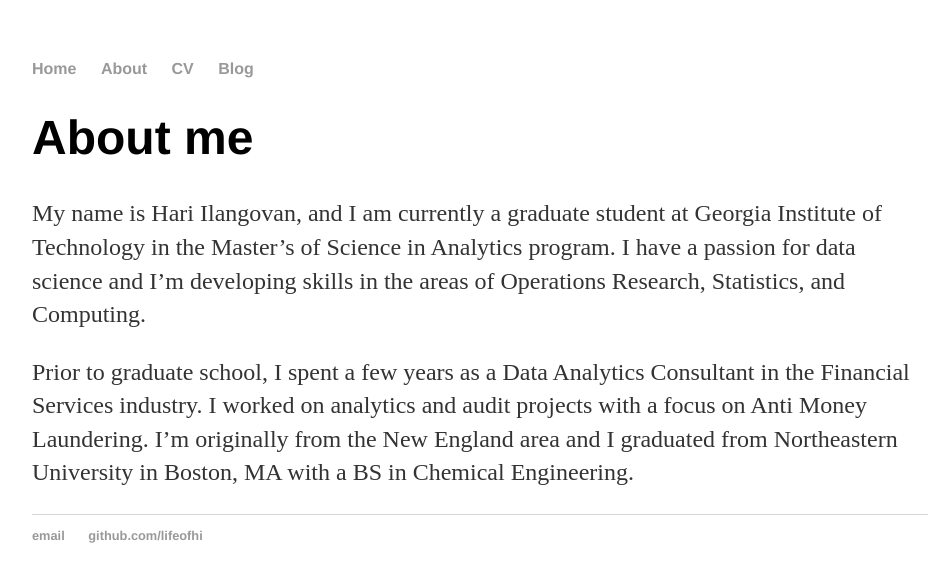
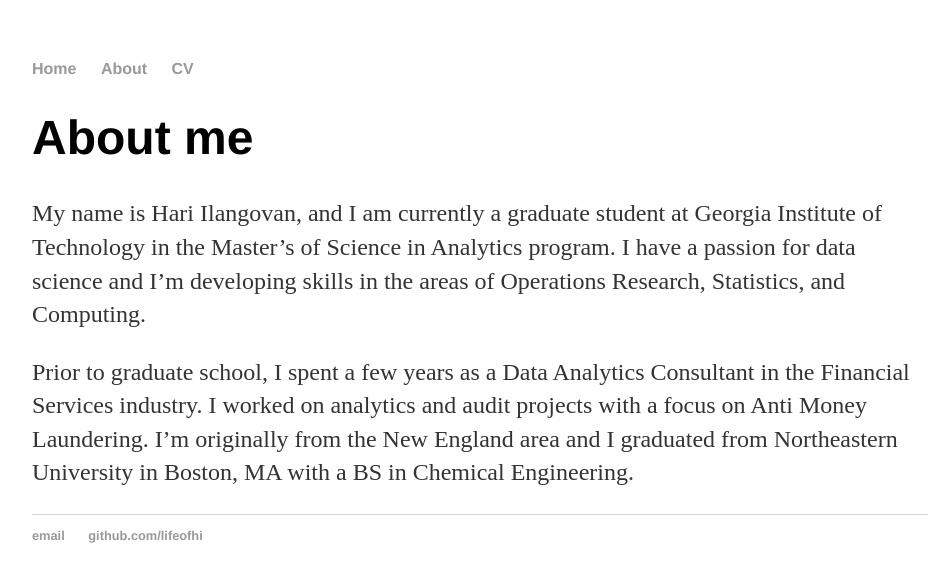
Before and after one commit to LifeOfHi/lifeofhi.github.io, a Jekyll site: the page built from about.md, in a window 1280 px wide. Shown: the top 582 px of the page, without its empty margins (160-1099 px from the left). Built offline with Jekyll 4.4.1, drawn with Linux system fonts in a browser that asks for light colours.

Commit message:
remove blog

```diff
--- /dev/null
+++ b/_data/footer.yml
@@ -0,0 +1,4 @@
+- name: email
+  link: mailto:hilangovan3@gatech.edu
+- name: github.com/lifeofhi
+  link: https://github.com/lifeofhi
--- a/_data/navigation.yml
+++ b/_data/navigation.yml
@@ -4,5 +4,5 @@
   link: /about.html
 - name: CV
   link: /
-- name: Blog
-  link: /
+# - name: Blog
+# link: /
--- /dev/null
+++ b/_includes/footer.html
@@ -0,0 +1,11 @@
+<footer>
+        <ul>
+            {% for item in site.data.footer %}
+            <li>
+                <a href="{{ item.link }}">
+                    {{ item.name }}
+                </a>
+            </li>
+            {% endfor %}
+        </ul>
+</footer>
--- a/_layouts/default.html
+++ b/_layouts/default.html
@@ -2,23 +2,14 @@
 	<html>
 		<head>
 			<meta charset="utf-8">
-			<title>{{ page.title }}</title>
-			<!-- link to main stylesheet -->
-			<!-- <link rel="stylesheet" type="text/css" href="/css/main.css"> -->
+				<title>{{ page.title }}</title>
 			<link rel="stylesheet"  href="/assets/css/styles.css">
 		</head>
 		<body>
 			{% include navigation.html %}
 			<div class="container">
-
-			{{ content }}
-
+				{{ content }}
 			</div><!-- /.container -->
-			<footer>
-	    		<ul>
-	        		<li><a href="mailto:ilangovan.hari@gmail.com">email</a></li>
-	        		<li><a href="https://github.com/lifeofhi">github.com/lifeofhi</a></li>
-				</ul>
-			</footer>
 		</body>
+		{% include footer.html %}
 	</html>
```
Also changed, not shown: 2 other files.
